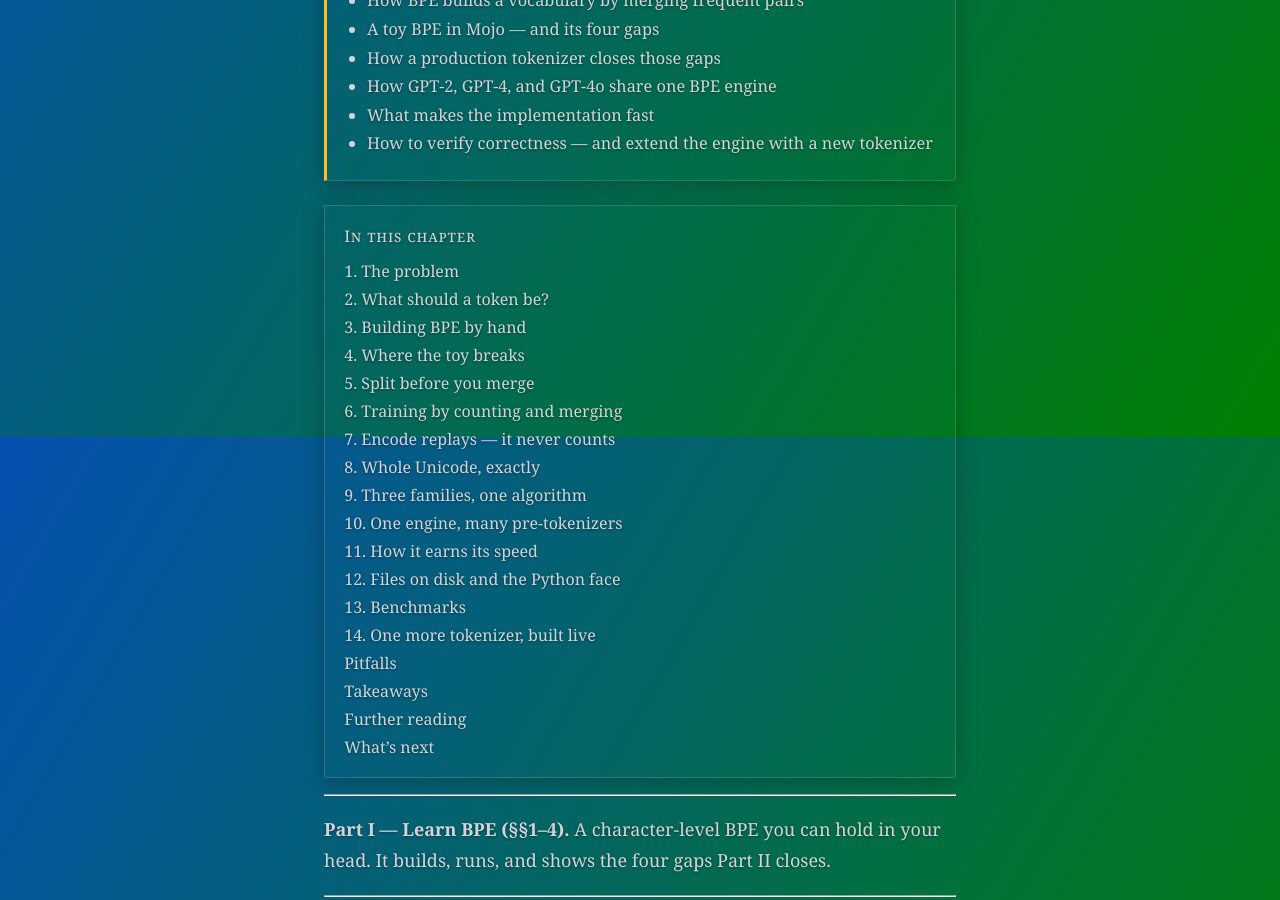
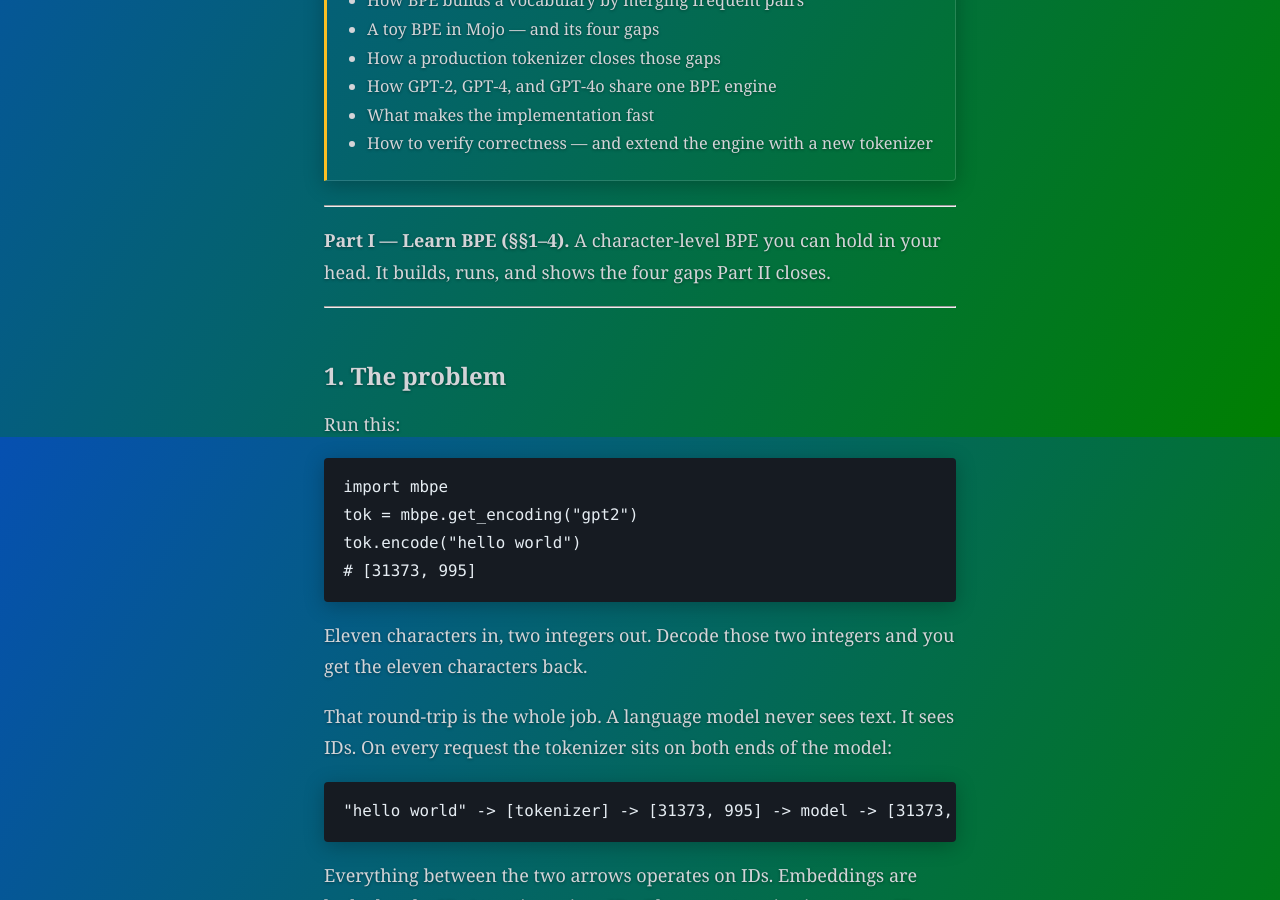
Before and after one commit to ratulb/tokens-to-transformers, a Jekyll site: the page built from _chapters/ch01-how-gpt-sees-your-text.md, in a window 1280 px wide and 900 px high, scrolled down 463 px. Built offline with Jekyll 4.4.1, drawn with Linux system fonts in a browser that asks for light colours.

Commit message:
Remove table of contents from ch01-how-gpt-sees-your-text
Removed the table of contents section from chapter 1.

```diff
--- a/_chapters/ch01-how-gpt-sees-your-text.md
+++ b/_chapters/ch01-how-gpt-sees-your-text.md
@@ -19,8 +19,6 @@
 > - What makes the implementation fast
 > - How to verify correctness — and extend the engine with a new tokenizer
 
-- Contents
-{:toc}
 
 ---
 
```
